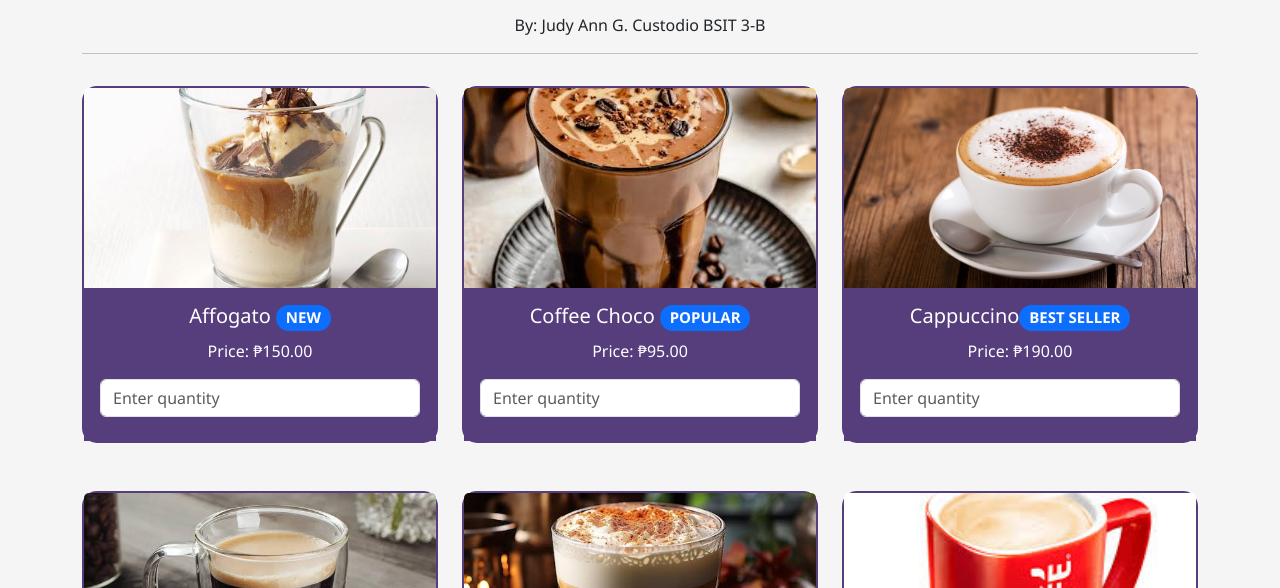
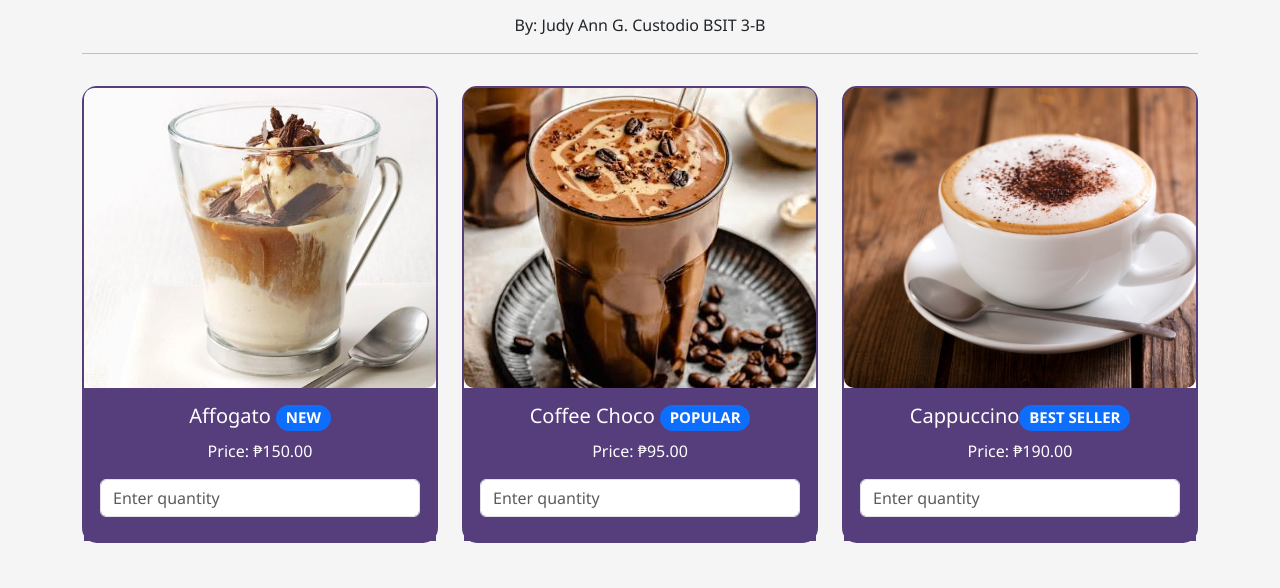
Before and after one commit to Azjuday/CutieJuday, a plain HTML site: page index.html in a window 1280 px wide. Shown: the part 165-753 px from the top of the page. Drawn offline with nearby package versions, Linux system fonts and the light colour scheme; a script that the page names is missing.

Commit message:
Update index.html

```diff
--- a/index.html
+++ b/index.html
@@ -32,6 +32,12 @@
     background: #563d7c;
     color: white;
 }
+        .card-img-top {
+            height: 300px;
+            object-fit: cover;
+            border-radius: 10px;
+            transition: transform 0.3s;
+        }
 .btn-primary {
     background-color: #563d7c;
     border-color: #563d7c;
@@ -52,9 +58,7 @@
     from { opacity: 0; }
     to { opacity: 1; }
 }
-        .card-img-top {
-    height: 200px;
-    object-fit: cover;
+
 }
 
     </style>
```
